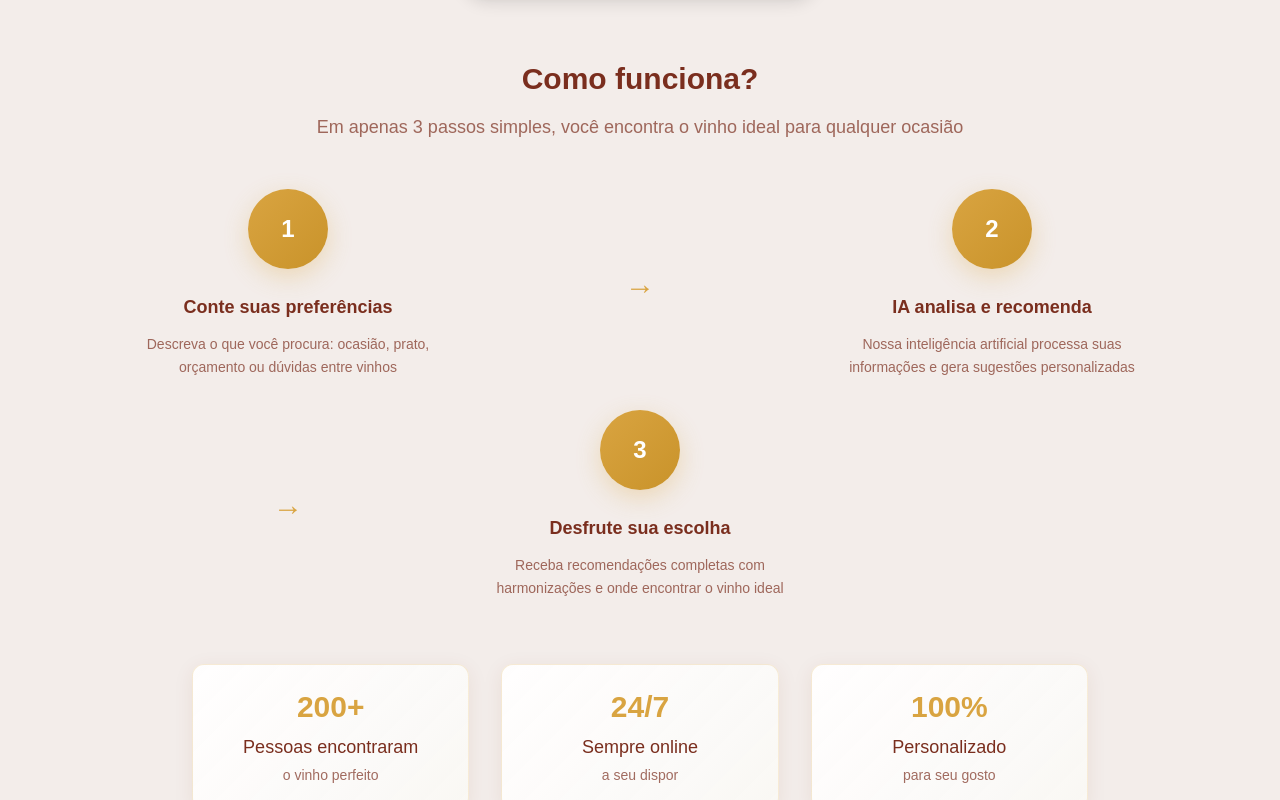
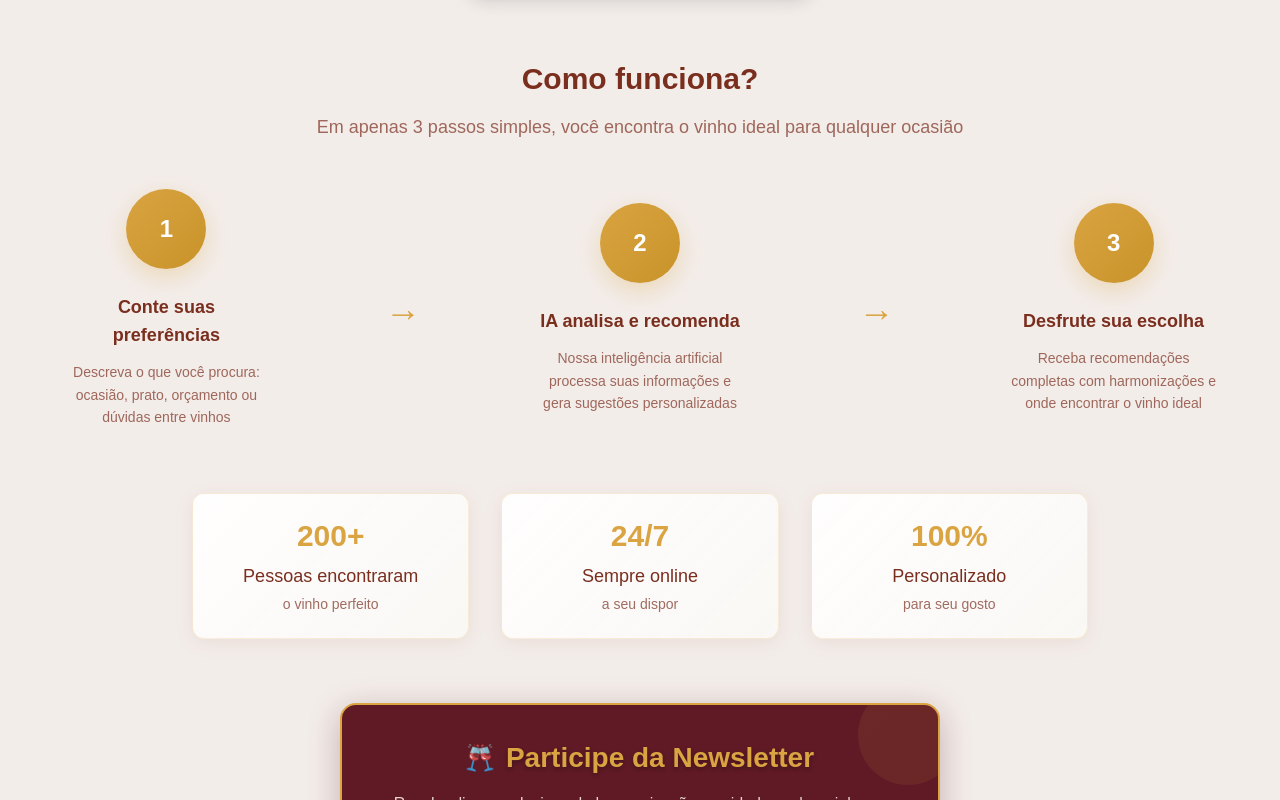
Before and after one commit to brisaevino/sommeliai-ocasarao, a Next.js app: page / in a window 1280 px wide. Shown: the part 620-1420 px from the top of the page. Built offline with nearby package versions, Linux system fonts and the light colour scheme.

Commit message:
🎯 Fluxo como funciona: 3 etapas + setas conectoras

```diff
--- a/src/components/Hero.tsx
+++ b/src/components/Hero.tsx
@@ -382,8 +382,8 @@ export default function Hero() {
             Em apenas 3 passos simples, você encontra o vinho ideal para qualquer ocasião
           </p>
 
-          <div className="max-w-5xl mx-auto">
-            <div className="grid md:grid-cols-3 gap-8 items-center">
+          <div className="max-w-6xl mx-auto">
+            <div className="grid grid-cols-1 md:grid-cols-5 gap-8 items-center">
               {/* Etapa 1 */}
               <div className="text-center group">
                 <div className="relative mb-6">
@@ -408,7 +408,7 @@ export default function Hero() {
 
               {/* Seta 1 → 2 */}
               <div className="hidden md:flex justify-center">
-                <div className="text-3xl animate-pulse" style={{ color: '#d9a441' }}>
+                <div className="text-4xl animate-pulse" style={{ color: '#d9a441' }}>
                   →
                 </div>
               </div>
@@ -437,7 +437,7 @@ export default function Hero() {
 
               {/* Seta 2 → 3 */}
               <div className="hidden md:flex justify-center">
-                <div className="text-3xl animate-pulse" style={{ color: '#d9a441' }}>
+                <div className="text-4xl animate-pulse" style={{ color: '#d9a441' }}>
                   →
                 </div>
               </div>
```
